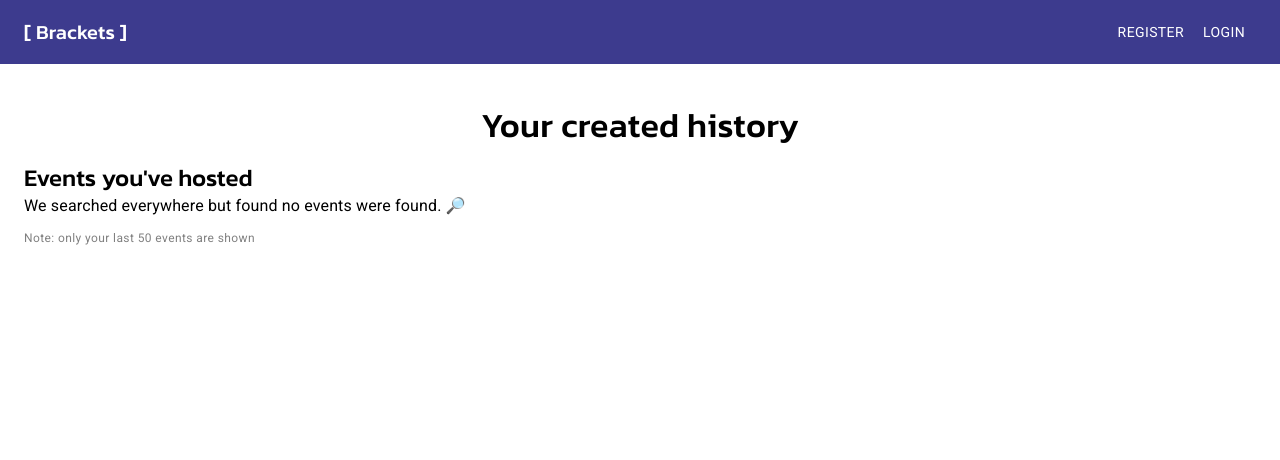
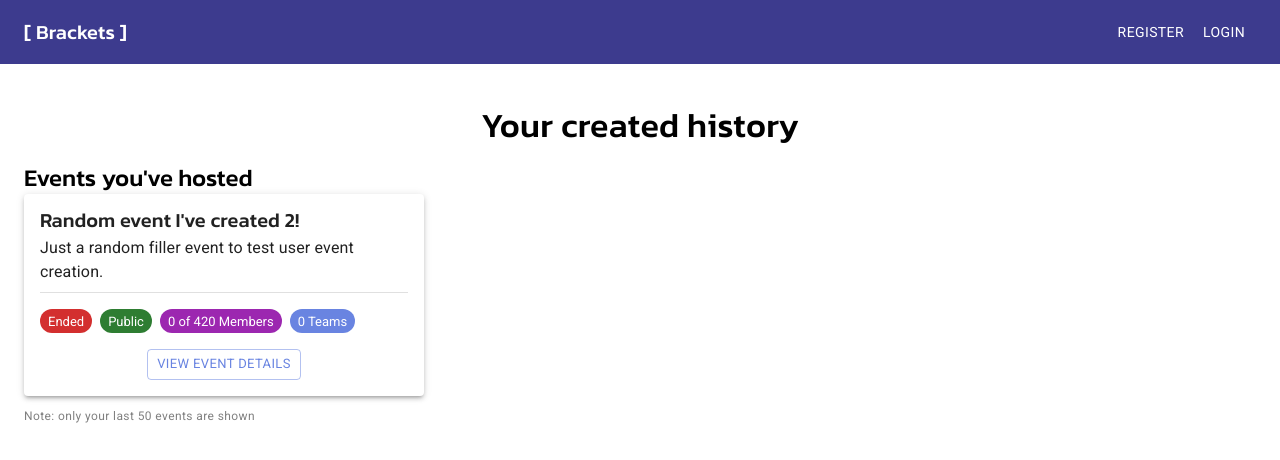
Before and after one commit to MastaCoder/-Brackets-, a React (Create React App) app in the folder frontend/: page /org/history in a window 1280 px wide. Shown: the top 460 px of the page. Built offline with nearby package versions, Linux system fonts and the light colour scheme.

Commit message:
fixed org

```diff
--- a/frontend/src/data/data.js
+++ b/frontend/src/data/data.js
@@ -96,6 +96,28 @@ const data = {
         maxTeamMembers: 1,
         status: 1,
         host: 'randomuser'
+      }, { // user not in this event, not started
+        id: 6,
+        name: "Random event I've created",
+        description: "Just a random filler event to test user event creation.",
+        public: true,
+        maxMembers: 100,
+        members: [],
+        teams: {},
+        maxTeamMembers: 5,
+        status: 0,
+        host: 'user'
+      }, { // user not in this event, ended
+        id: 6,
+        name: "Random event I've created 2!",
+        description: "Just a random filler event to test user event creation.",
+        public: true,
+        maxMembers: 420,
+        members: [],
+        teams: {},
+        maxTeamMembers: 10,
+        status: 2,
+        host: 'user'
       }
     ],
 }
--- a/frontend/src/views/Organizer/History/OrganizerHistoryPage.js
+++ b/frontend/src/views/Organizer/History/OrganizerHistoryPage.js
@@ -1,9 +1,22 @@
 import {Box, Container, Grid, Typography} from "@mui/material";
 import PageTitle from "../../../components/Layout/PageTitle";
 import TournamentCardList from "../../../components/Tournament/TournamentList/TournamentCardList";
-import PaginatedTable from "../../../components/Table/PaginatedTable";
+import {useContext, useEffect, useState} from "react";
+import DataContext from "../../../contexts/dataContext";
 
 export default function OrganizerHistoryPage() {
+  const [eventHistory, setEventHistory] = useState([]);
+  const [data, setData] = useContext(DataContext);
+
+  // This will be an API call later (attending events)
+  useEffect(() => {
+    let events = [];
+    data.tournaments.forEach((tournament) => {
+      if (tournament.host === 'user' && tournament.status === 2)
+        events.push(tournament);
+    });
+    setEventHistory(events);
+  }, [data]);
 
   return (
     <Container maxWidth="xl">
@@ -15,7 +28,7 @@ export default function OrganizerHistoryPage() {
         Events you've hosted
       </Typography>
       <TournamentCardList
-        cards={[]}
+        cards={eventHistory}
       />
 
       <Box mt={1}>
```
